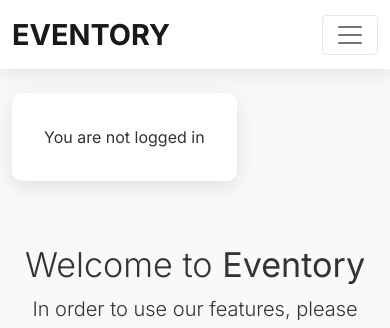
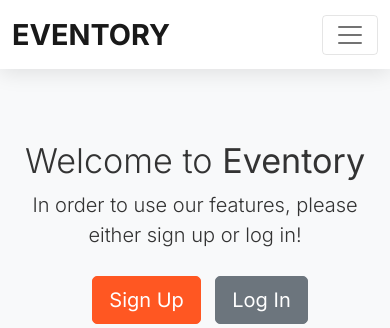
Before and after one commit to Ojay97-hub/event-scheduler, a Django app: page / in a window 390 px wide. Shown: the top 328 px of the page. Run offline with Django 3.2, Linux system fonts and the light colour scheme; some libraries are stand-ins or nearby versions.

Commit message:
added styling to the login message card

```diff
--- a/static/css/style.css
+++ b/static/css/style.css
@@ -166,3 +166,10 @@
         padding: 8px 15px; /* Smaller padding on mobile */
     }
 }
+
+/* authentication login message */
+@media (max-width: 1165px) {
+    .authentication {
+        display: none;
+    }
+}
--- a/templates/base.html
+++ b/templates/base.html
@@ -95,8 +95,8 @@
 
         <!-- user authentication -->
         <div class="container mt-4">
-            <div class="card d-inline-block" style="max-width: fit-content;">
-                <div class="card-body">
+            <div class="card d-inline-block float-end" style="max-width: fit-content; position: absolute; right: 20px;">
+                <div class="card-body authentication" style="padding: 6px;">
                     <!-- user authentication -->
                     {% if user.is_authenticated %}
                     <p class="text-end m-3">You are logged in as <strong>{{ user }}</strong></p>
```
